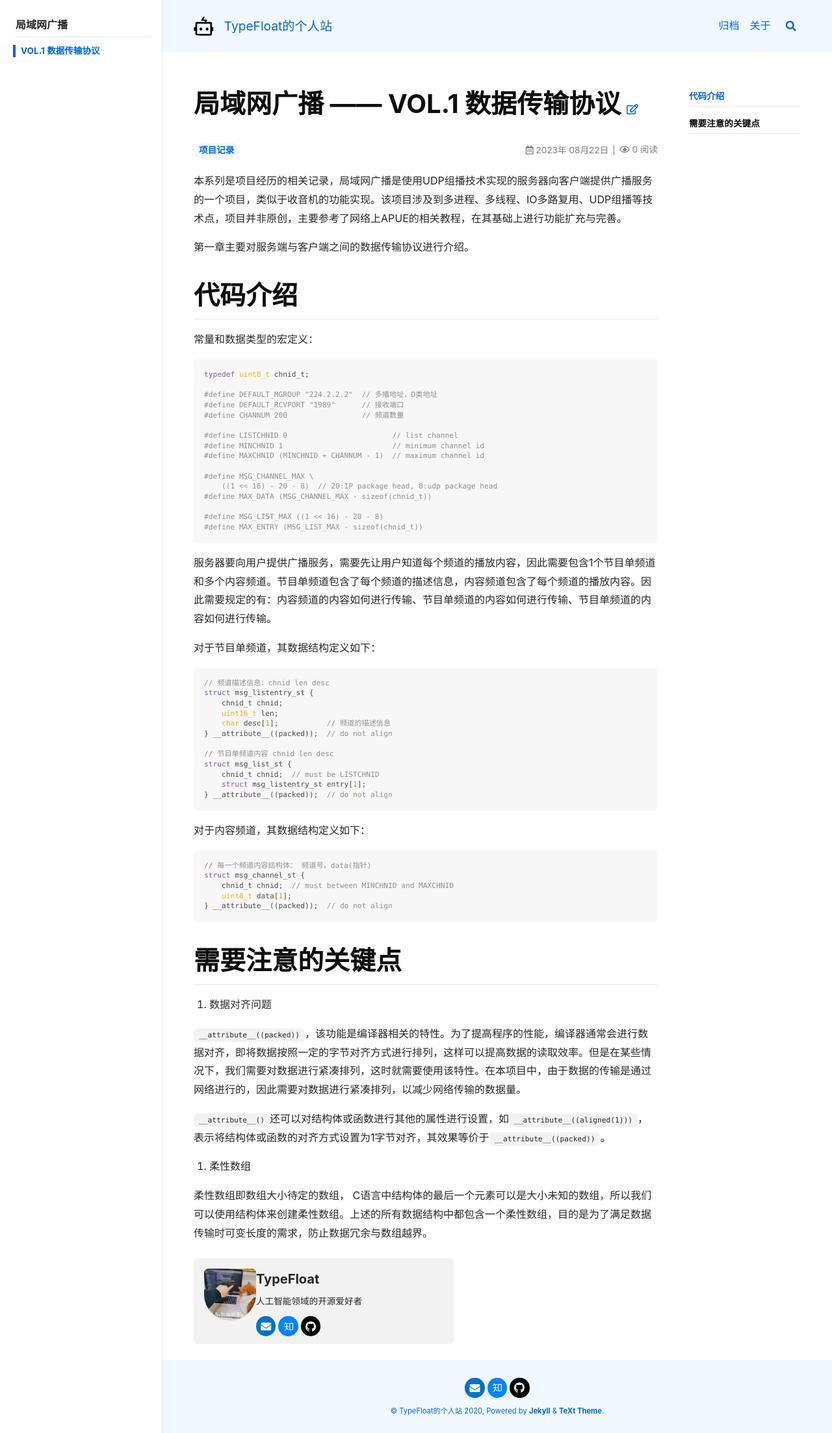
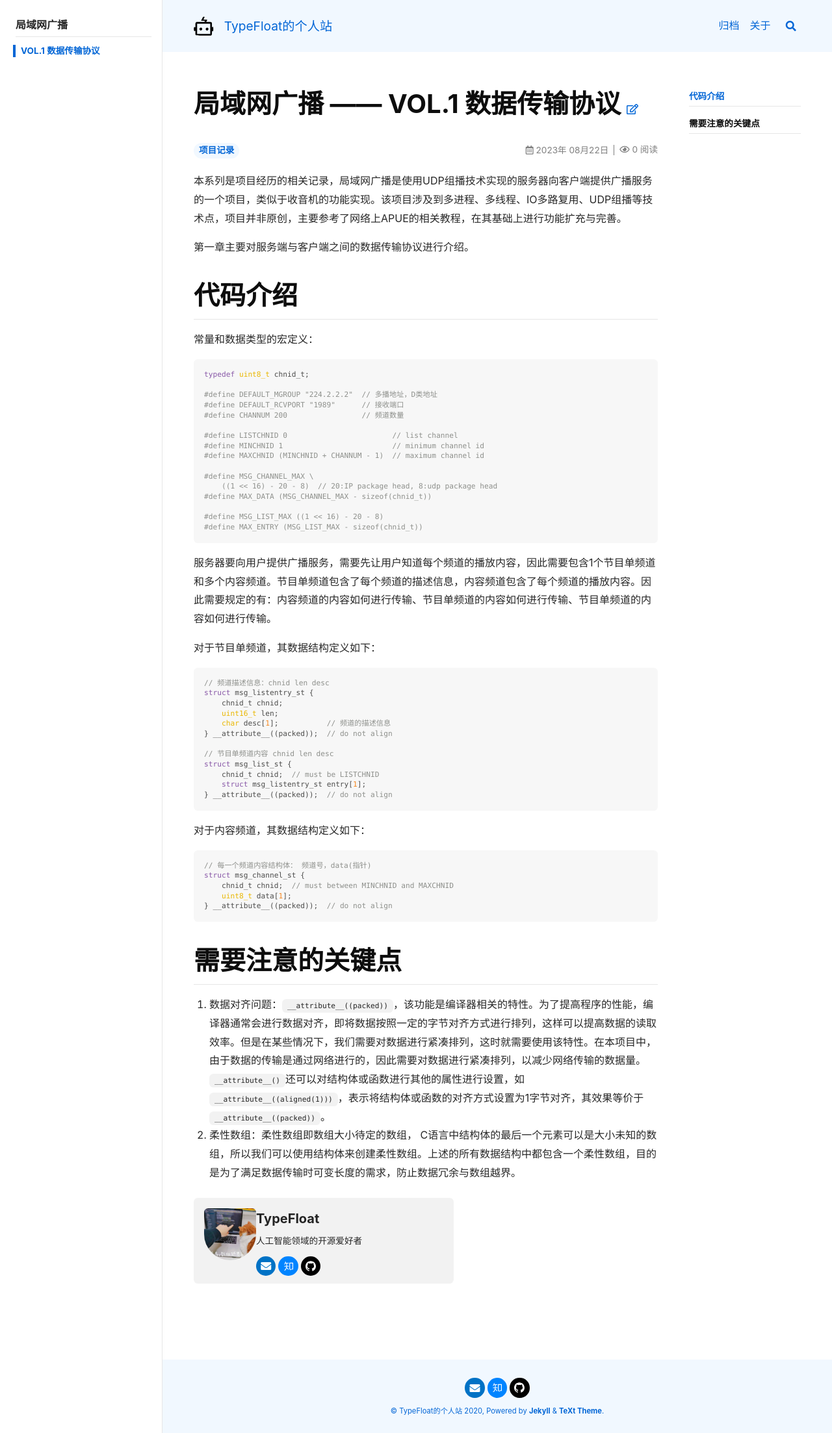
Before and after one commit to TypeFloat/TypeFloat.github.io, a Jekyll site: the page built from _posts/2023-08-22-project-1.md, in a window 1280 px wide. Shown: the whole page at 65% size. Built offline with Jekyll 4.4.1, drawn with Linux system fonts in a browser that asks for light colours; nearby versions of some CDN libraries; comment, search, counter and statistics services are not loaded.

Commit message:
添加新的内容

```diff
--- a/_posts/2023-08-22-project-1.md
+++ b/_posts/2023-08-22-project-1.md
@@ -64,12 +64,5 @@ struct msg_channel_st {
 
 # 需要注意的关键点
 
-1. 数据对齐问题
-
-`__attribute__((packed))`，该功能是编译器相关的特性。为了提高程序的性能，编译器通常会进行数据对齐，即将数据按照一定的字节对齐方式进行排列，这样可以提高数据的读取效率。但是在某些情况下，我们需要对数据进行紧凑排列，这时就需要使用该特性。在本项目中，由于数据的传输是通过网络进行的，因此需要对数据进行紧凑排列，以减少网络传输的数据量。
-
-`__attribute__()`还可以对结构体或函数进行其他的属性进行设置，如`__attribute__((aligned(1)))`，表示将结构体或函数的对齐方式设置为1字节对齐，其效果等价于`__attribute__((packed))`。
-
-2. 柔性数组
-
-柔性数组即数组大小待定的数组， C语言中结构体的最后一个元素可以是大小未知的数组，所以我们可以使用结构体来创建柔性数组。上述的所有数据结构中都包含一个柔性数组，目的是为了满足数据传输时可变长度的需求，防止数据冗余与数组越界。
+1. 数据对齐问题：`__attribute__((packed))`，该功能是编译器相关的特性。为了提高程序的性能，编译器通常会进行数据对齐，即将数据按照一定的字节对齐方式进行排列，这样可以提高数据的读取效率。但是在某些情况下，我们需要对数据进行紧凑排列，这时就需要使用该特性。在本项目中，由于数据的传输是通过网络进行的，因此需要对数据进行紧凑排列，以减少网络传输的数据量。`__attribute__()`还可以对结构体或函数进行其他的属性进行设置，如`__attribute__((aligned(1)))`，表示将结构体或函数的对齐方式设置为1字节对齐，其效果等价于`__attribute__((packed))`。
+2. 柔性数组：柔性数组即数组大小待定的数组， C语言中结构体的最后一个元素可以是大小未知的数组，所以我们可以使用结构体来创建柔性数组。上述的所有数据结构中都包含一个柔性数组，目的是为了满足数据传输时可变长度的需求，防止数据冗余与数组越界。
```
